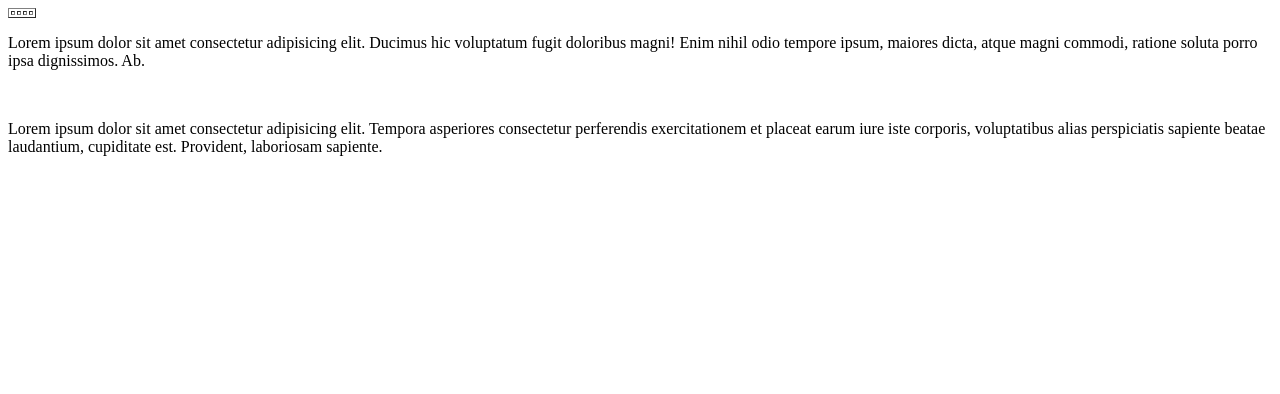
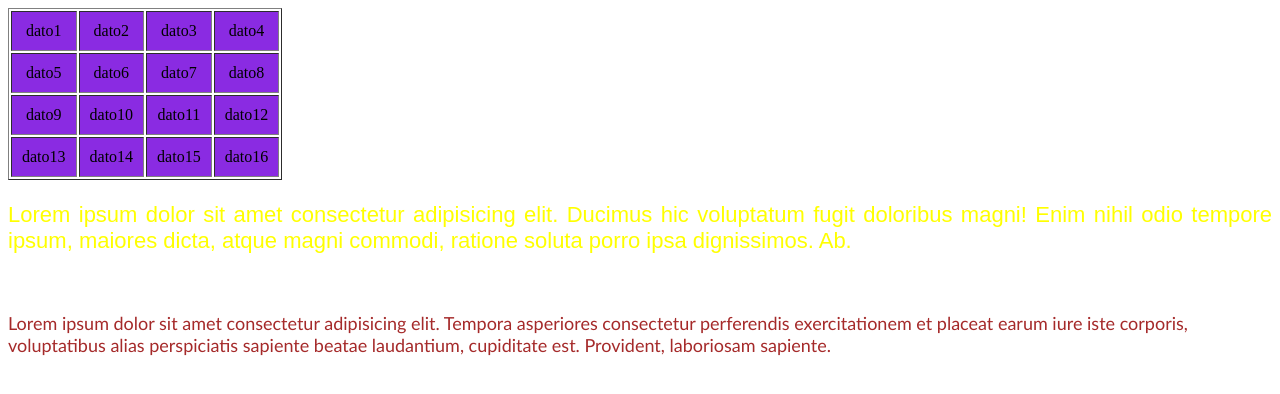
Before and after one commit to wil2510/proyectosofware2, a plain HTML site: page index.html in a window 1280 px wide. Drawn offline with Linux system fonts and the light colour scheme.

Commit message:
index, tabla, estilos

```diff
--- a/index.html
+++ b/index.html
@@ -1,21 +1,68 @@
 <!DOCTYPE html>
 <html lang="en">
   <head>
-    <meta charset="UTF-8">
-    <meta name="viewport" content="width=tab, initial-scale=1.0">
-    <title>Document</title>
+    <meta charset="UTF-8" />
+    <meta name="viewport" content="width=tab, initial-scale=1.0" />
+    <title>table</title>
   </head>
+  <style>
+    td {
+      background-color: blueviolet;
+      padding: 10px;
+      text-align: center;
+    }
+    .parrafo {
+        font-size: 22px;
+      font-family: Arial, Helvetica, sans-serif;
+      text-align: justify;
+      color: yellow;
+    }
+    .parrafo2 {
+      font-size: 18px;
+      font-family: "Gill Sans", "Gill Sans MT", Calibri, "Trebuchet MS",
+        sans-serif;
+      text-align: unset;
+      color: brown;
+    }
+  </style>
   <body>
     <table border="1">
       <tr>
-            <td></td>
-            <td></td>
-            <td></td>
-            <td></td>
+        <td>dato1</td>
+        <td>dato2</td>
+        <td>dato3</td>
+        <td>dato4</td>
+      </tr>
+      <tr>
+        <td>dato5</td>
+        <td>dato6</td>
+        <td>dato7</td>
+        <td>dato8</td>
+      </tr>
+      <tr>
+        <td>dato9</td>
+        <td>dato10</td>
+        <td>dato11</td>
+        <td>dato12</td>
+      </tr>
+      <tr>
+        <td>dato13</td>
+        <td>dato14</td>
+        <td>dato15</td>
+        <td>dato16</td>
       </tr>
     </table>
-    <p>Lorem ipsum dolor sit amet consectetur adipisicing elit. Ducimus hic voluptatum fugit doloribus magni! Enim nihil odio tempore ipsum, maiores dicta, atque magni commodi, ratione soluta porro ipsa dignissimos. Ab.</p>
-    <br>
-    <p>Lorem ipsum dolor sit amet consectetur adipisicing elit. Tempora asperiores consectetur perferendis exercitationem et placeat earum iure iste corporis, voluptatibus alias perspiciatis sapiente beatae laudantium, cupiditate est. Provident, laboriosam sapiente.</p>
+    <p class="parrafo">
+      Lorem ipsum dolor sit amet consectetur adipisicing elit. Ducimus hic
+      voluptatum fugit doloribus magni! Enim nihil odio tempore ipsum, maiores
+      dicta, atque magni commodi, ratione soluta porro ipsa dignissimos. Ab.
+    </p>
+    <br />
+    <p class="parrafo2">
+      Lorem ipsum dolor sit amet consectetur adipisicing elit. Tempora
+      asperiores consectetur perferendis exercitationem et placeat earum iure
+      iste corporis, voluptatibus alias perspiciatis sapiente beatae laudantium,
+      cupiditate est. Provident, laboriosam sapiente.
+    </p>
   </body>
 </html>
```
Lines whose indentation alone changed are shown as unchanged.
